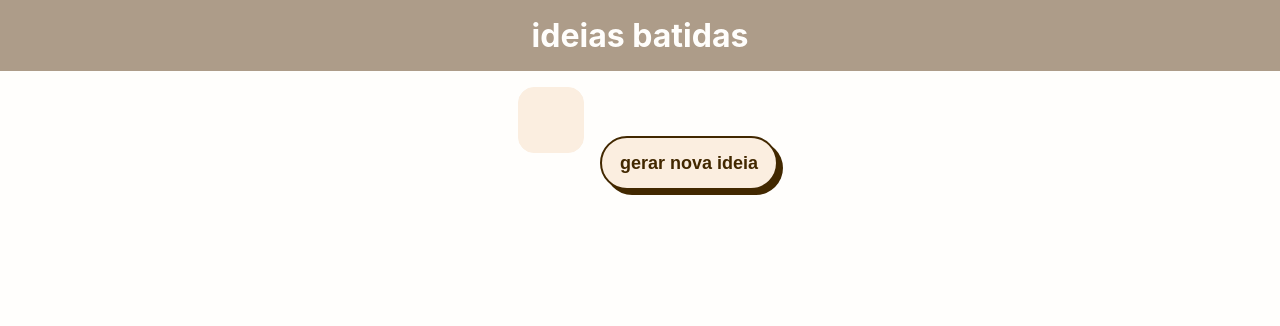
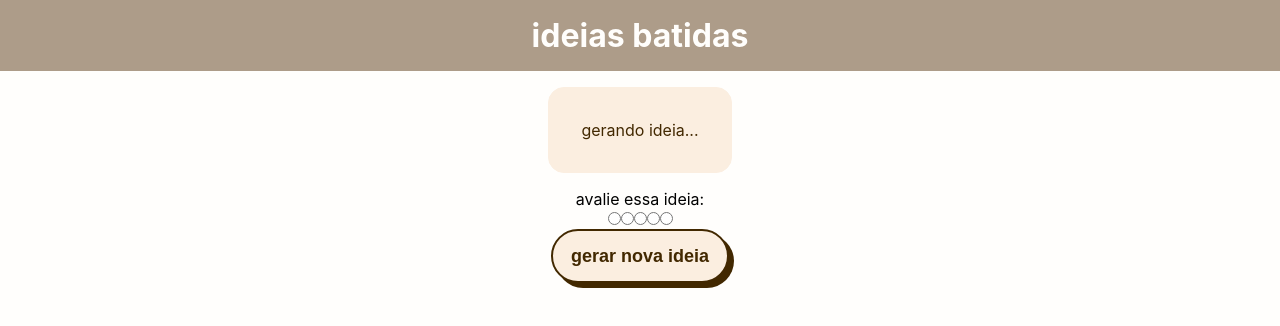
Before and after one commit to deltaly23/ideias-batidas, a React (Create React App) app: page / in a window 1280 px wide. Shown: the top 326 px of the page. Built offline with nearby package versions, Linux system fonts and the light colour scheme; no server answers; the database is empty.

Commit message:
leitura do banco de dados

```diff
--- a/src/App.js
+++ b/src/App.js
@@ -1,23 +1,57 @@
 import './App.css';
 import {useEffect, useState} from 'react';
 import {db, storage, functions} from './firebase.js';
+import { collection, query, where, getDocs } from "firebase/firestore";
+import { doc, setDoc } from "firebase/firestore";
+
 
 
 function App() {
   const [blocos, setBlocos] = useState([]);
   const [repetidor, setRepetidor] = useState(0);
-  const [ideiaGerada, setIdeiaGerada] = useState("");
+  const [ideiaGerada, setIdeiaGerada] = useState("gerando ideia...");
 
 
   function gerador(){
-    let verboSelecionado = blocos[2].info.lista[Math.floor(Math.random() * blocos[0].info.lista.length)];
-    let substantivo1Selecionado = blocos[1].info.lista[Math.floor(Math.random() * blocos[0].info.lista.length)];
-    let substantivo2Selecionado = blocos[1].info.lista[Math.floor(Math.random() * blocos[0].info.lista.length)];
+    let verboSelecionado = blocos[2].info.lista[Math.floor(Math.random() * blocos[2].info.lista.length)];
+    let substantivo1Selecionado = blocos[1].info.lista[Math.floor(Math.random() * blocos[1].info.lista.length)];
+    let substantivo2Selecionado = blocos[1].info.lista[Math.floor(Math.random() * blocos[1].info.lista.length)];
     let localSelecionado = blocos[0].info.lista[Math.floor(Math.random() * blocos[0].info.lista.length)];
 
-    let ideia = (substantivo1Selecionado + verboSelecionado + substantivo2Selecionado + localSelecionado)
+    let ideia = (substantivo1Selecionado + verboSelecionado + localSelecionado)
 
     return(ideia)
+  }
+
+  function salvarIdeia(){
+    let ideiasSalvas = db.collection("ideias-salvas");
+    let q = query(ideiasSalvas.where("conteudo", "==", ideiaGerada));
+
+    q.get()
+    .then((querySnapshot) => {
+      if(querySnapshot.empty == false){
+        console.log("ja foi salvo")
+
+        /**querySnapshot.forEach((doc) => {
+          console.log("conteudo: ", doc.data().conteudo,"pontuação: ", doc.data().pontuação);
+        });**/
+
+      }else if(querySnapshot.empty == true){
+        console.log("ainda não foi salva")
+
+
+
+
+
+
+
+      }
+
+
+    })
+    .catch((error) => {
+        console.log("erro ao pegar os documentos no servidor: ", error);
+    })
   }
 
 
@@ -33,7 +67,7 @@ function App() {
 
       setTimeout(() => {
         setRepetidor((repetidor) => repetidor + 1);
-      }, 100);
+      }, 200);
 
     }else{
       console.log("o repetidor agora esta em " + repetidor + " e é pra array dos blocos estar pronta, vê ai")
@@ -52,6 +86,17 @@ function App() {
       </header>
 
       <div id="ideia">{ideiaGerada}</div>
+
+
+
+      <form>
+        <p>avalie essa ideia:</p>
+        <input className="estrelas" type="radio" name='nota' value="1" onChange={salvarIdeia}></input>
+        <input className="estrelas" type="radio" name='nota' value="2" onChange={salvarIdeia}></input>
+        <input className="estrelas" type="radio" name='nota' value="3" onChange={salvarIdeia}></input>
+        <input className="estrelas" type="radio" name='nota' value="4" onChange={salvarIdeia}></input>
+        <input className="estrelas" type="radio" name='nota' value="5" onChange={salvarIdeia}></input>
+      </form>
       <button className="botão-gerador" onClick={() => setRepetidor((repetidor) => repetidor + 1)} >gerar nova ideia</button>
 
       </div>
```
